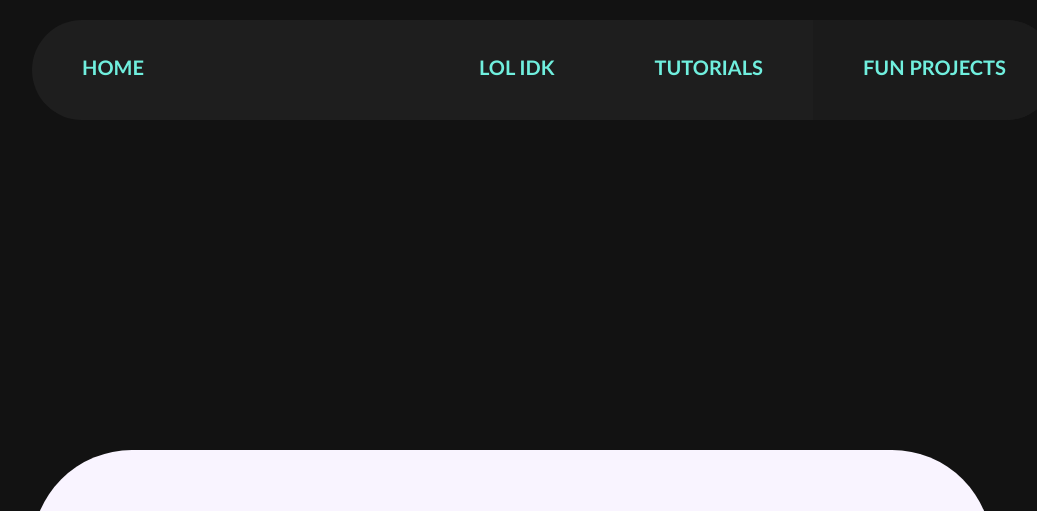
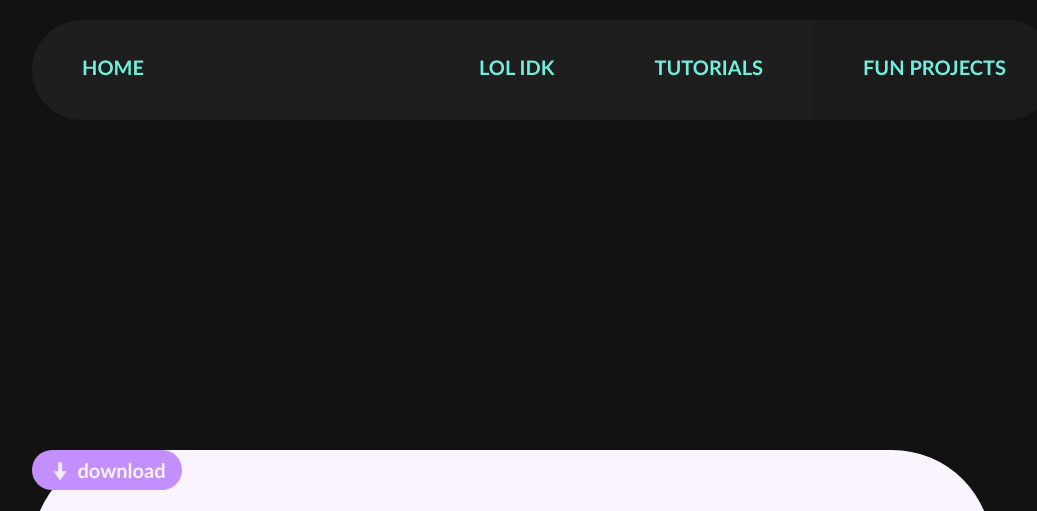
Before and after one commit to ArtusLama/artus, a plain HTML site: page project_snake.html in a window 1280 px wide. Shown: the top 511 px of the page, without its empty margins (96-1133 px from the left). Drawn offline with Linux system fonts and the light colour scheme.

Commit message:
dwnload-button

```diff
--- a/css/project_snake.css
+++ b/css/project_snake.css
@@ -27,3 +27,26 @@ h1{
     margin-top: 200px;
     border-radius: 100px;
 }
+
+.download_button{
+    width: 150px;
+    height: 40px;
+    background-color: #c38fff;
+    border-radius: 100px;
+    border-width: 0px;
+    color: #f9f4ff;
+    font-size: 20px;
+    font-family: Calibri;
+    font-weight: bold;
+    padding-left: 35px;
+}
+
+.download_button::before{
+    background: url("images/download.svg");
+    position: absolute;
+    background-size: 25px 25px;
+    width: 25px;
+    height: 25px;
+    content:"";
+    margin-left: -30px;
+}
--- a/project_snake.html
+++ b/project_snake.html
@@ -25,6 +25,11 @@
 
             <h1>SNAKE:</h1>
 
+            <form method="get" action="download/snake_by_artus.zip">
+                <button type="submit" class="download_button">download</button>
+            </form>
+
+
         </div>
 
 
```
Also changed, not shown: css/images/download.svg (added).
